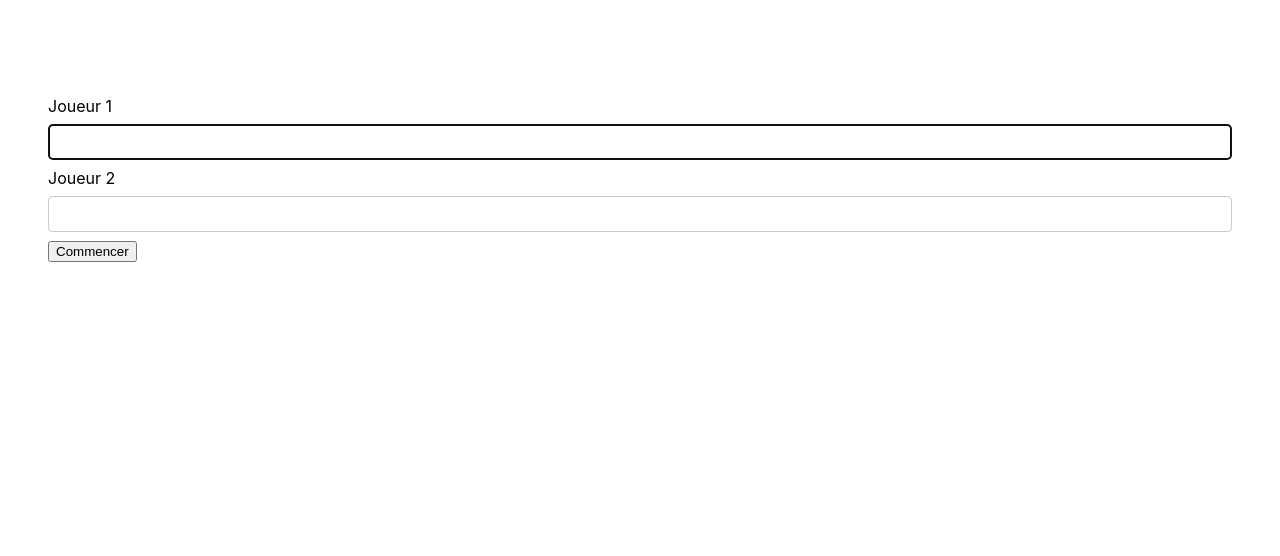
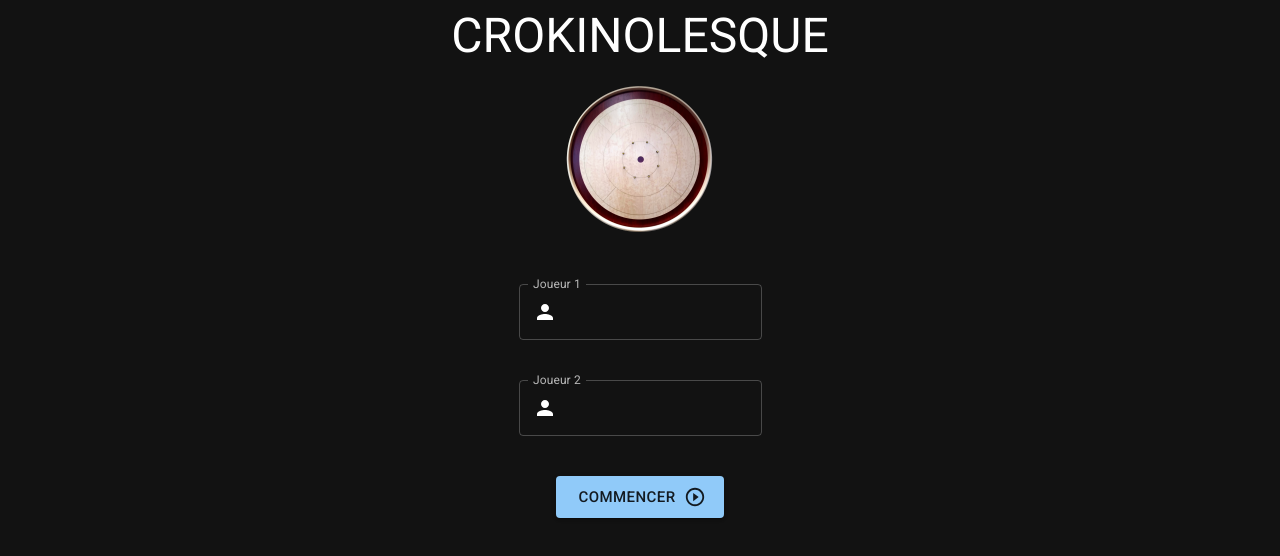
Before and after one commit to rouliane/crokinolesque, a React (Create React App) app: page / in a window 1280 px wide. Shown: the top 556 px of the page. Built offline with nearby package versions, Linux system fonts and the light colour scheme.

Commit message:
Add material design style to the application

```diff
--- a/public/index.html
+++ b/public/index.html
@@ -25,6 +25,12 @@
       Learn how to configure a non-root public URL by running `npm run build`.
     -->
     <title>Crokinolesque</title>
+    <link rel="preconnect" href="https://fonts.googleapis.com" />
+    <link rel="preconnect" href="https://fonts.gstatic.com" crossorigin />
+    <link
+      rel="stylesheet"
+      href="https://fonts.googleapis.com/css2?family=Roboto:wght@300;400;500;700&display=swap"
+    />
   </head>
   <body>
     <noscript>You need to enable JavaScript to run this app.</noscript>
--- a/src/Game.tsx
+++ b/src/Game.tsx
@@ -1,7 +1,11 @@
 import React, { useState } from 'react';
+import Box from '@mui/material/Box';
+import Container from '@mui/material/Container';
+import Typography from '@mui/material/Typography';
 import Initialization from './Initialization';
 import GameOver from './GameOver';
 import Ongoing from './Ongoing';
+import Logo from './logo.png';
 
 /**
  * game rules :
@@ -30,14 +34,26 @@ function Game() {
   const [winnerName, setWinnerName] = useState('');
   const firstPlayer = Math.random() < 0.5 ? player1Name : player2Name;
 
+  const launchGame = (player1Name: string, player2Name: string) => {
+    setPlayer1Name(player1Name);
+    setPlayer2Name(player2Name);
+    setPhase(GamePhase.Ongoing);
+  }
+
   const finishGame = (winner: string) => {
     setWinnerName(winner);
     setPhase(GamePhase.GameOver);
   }
 
   return (
-    <div>
-      {phase === GamePhase.Initialization && <Initialization moveToNextPhase={() => setPhase(GamePhase.Ongoing)} setPlayer1Name={setPlayer1Name} setPlayer2Name={setPlayer2Name}/>}
+    <Container disableGutters >
+      <Typography variant="h3" textAlign="center" textTransform="uppercase" m={1}>
+        Crokinolesque
+      </Typography>
+      <Box width={150} height={150} margin="20px auto 50px auto">
+        <img src={Logo} alt='Logo'/>
+      </Box>
+      {phase === GamePhase.Initialization && <Initialization moveToNextPhase={launchGame}/>}
       {phase === GamePhase.Ongoing && <Ongoing
         player1Name={player1Name}
         player2Name={player2Name}
@@ -48,7 +64,7 @@ function Game() {
         firstPlayer={firstPlayer}
         moveToNextPhase={finishGame}/>}
       {phase === GamePhase.GameOver && <GameOver winnerName={winnerName} winnerScore={player1Name === winnerName ? player1Score : player2Score} looserScore={player1Name === winnerName ? player2Score : player1Score}/>}
-    </div>
+    </Container>
   );
 }
 
--- a/src/GameOver.tsx
+++ b/src/GameOver.tsx
@@ -1,4 +1,7 @@
 import React from "react";
+import Container from "@mui/material/Container";
+import Button from "@mui/material/Button";
+import Typography from "@mui/material/Typography";
 
 type Props = {
     winnerName: string;
@@ -8,9 +11,9 @@ type Props = {
 
 export default function GameOver({winnerName, winnerScore, looserScore}: Props) {
   return (
-    <div>
-      <h1>{winnerName} a gagné {winnerScore} - {looserScore}</h1>
-      <button onClick={() => window.location.reload()}>Rejouer</button>
-    </div>
+    <Container sx={{textAlign: "center"}}>
+      <Typography variant="h5" mb={5}>{winnerName} a gagné {winnerScore} - {looserScore}</Typography>
+      <Button variant="contained" size="large" onClick={() => window.location.reload()}>Rejouer</Button>
+    </Container>
   );
 }
--- a/src/Initialization.tsx
+++ b/src/Initialization.tsx
@@ -1,19 +1,38 @@
-import React, { ChangeEvent } from 'react';
+import React, { ChangeEvent, useState } from 'react';
+import Button from '@mui/material/Button';
+import StartIcon from '@mui/icons-material/PlayCircleFilledWhiteOutlined';
+import TextField from '@mui/material/TextField';
+import PersonIcon from '@mui/icons-material/Person';
+import InputAdornment from '@mui/material/InputAdornment';
+import Box from '@mui/material/Box';
 
 type Props = {
-    moveToNextPhase: () => void;
-    setPlayer1Name: (name: string) => void;
-    setPlayer2Name: (name: string) => void;
+    moveToNextPhase: (player1Name: string, player2Name: string) => void;
 }
 
-export default function Initialization({ moveToNextPhase, setPlayer1Name, setPlayer2Name }: Props) {
+export default function Initialization({ moveToNextPhase }: Props) {
+    const [player1Name, setPlayer1Name] = useState('');
+    const [player2Name, setPlayer2Name] = useState('');
+
     return (
-        <div>
-            <label>Joueur 1</label>
-            <input type="text" autoFocus onChange={(event: ChangeEvent<HTMLInputElement>) => setPlayer1Name(event.target.value)}/>
-            <label>Joueur 2</label>
-            <input type="text" onChange={(event: ChangeEvent<HTMLInputElement>) => setPlayer2Name(event.target.value)}/>
-            <button onClick={moveToNextPhase}>Commencer</button>
-        </div>
+        <Box display="flex" flexDirection="column" alignItems="center" gap={5}>
+            <TextField
+                label="Joueur 1"
+                variant="outlined"
+                InputProps={{startAdornment: (<InputAdornment position="start"><PersonIcon /></InputAdornment>)}}
+                onChange={(event: ChangeEvent<HTMLInputElement>) => setPlayer1Name(event.target.value)}
+                tabIndex={1}
+            />
+
+            <TextField
+                label="Joueur 2"
+                variant="outlined"
+                InputProps={{startAdornment: (<InputAdornment position="start"><PersonIcon /></InputAdornment>)}}
+                onChange={(event: ChangeEvent<HTMLInputElement>) => setPlayer2Name(event.target.value)}
+                tabIndex={2}
+            />
+
+            <Button variant='contained' size='large' onClick={() => moveToNextPhase(player1Name, player2Name)} endIcon={<StartIcon />}>Commencer</Button>
+        </Box>
     );
 }
--- a/src/Ongoing.tsx
+++ b/src/Ongoing.tsx
@@ -1,4 +1,17 @@
 import React, { ChangeEvent, useState } from "react";
+import Container from "@mui/material/Container";
+import Typography from "@mui/material/Typography";
+import ArrowForwardIcon from '@mui/icons-material/ArrowForward';
+import List from '@mui/material/List';
+import ListItem from '@mui/material/ListItem';
+import ListItemButton from '@mui/material/ListItemButton';
+import ListItemIcon from '@mui/material/ListItemIcon';
+import ListItemText from '@mui/material/ListItemText';
+import Button from "@mui/material/Button";
+import Box from "@mui/material/Box";
+import TextField from "@mui/material/TextField";
+import PinIcon from '@mui/icons-material/Pin';
+import InputAdornment from '@mui/material/InputAdornment';
 
 type Props = {
     player1Name: string;
@@ -40,36 +53,52 @@ export default function Ongoing({ player1Name, player2Name, firstPlayer, player1
     }
 
     return (
-        <div>
-            <p>
-                {player1Name} {isCurrentPlayer(player1Name) ? '*' : ''} : {player1Score}
+        <Container>
+            <List>
+                <ListItem disablePadding disableGutters>
+                    <ListItemButton disableGutters>
+                        <ListItemIcon>
+                            {isCurrentPlayer(player1Name) && <ArrowForwardIcon />}
+                        </ListItemIcon>
+                        <ListItemText>
+                            <Typography variant="h5">{player1Name} : {player1Score}</Typography>
+                        </ListItemText>
+                    </ListItemButton>
+                </ListItem>
+                <ListItem disablePadding disableGutters>
+                    <ListItemButton disableGutters>
+                        <ListItemIcon>
+                            {isCurrentPlayer(player2Name) && <ArrowForwardIcon />}
+                        </ListItemIcon>
+                        <ListItemText>
+                            <Typography variant="h5">{player2Name} : {player2Score}</Typography>
+                        </ListItemText>
+                    </ListItemButton>
+                </ListItem>
+            </List>
 
-            </p>
-            <p>
-                {player2Name} {isCurrentPlayer(player2Name) ? '*' : ''} : {player2Score}
-            </p>
+            <Box mt={3}>
+                <Typography variant="h5" textAlign="center">Qui a gagné cette manche ?</Typography>
 
-            <div>
-                <p>Qui a gagné cette manche ?</p>
-
-
-                <label htmlFor="winnerIsPlayer1">{player1Name}</label>
-                <input type="radio" name="roundWinner" id="winnerIsPlayer1" value="winnerIsPlayer1" checked={roundWinner === player1Name} onClick={() => setRoundWinner(player1Name)}/>
-
-                <label htmlFor="winnerIsPlayer2">{player2Name}</label>
-                <input type="radio" name="roundWinner" id="winnerIsPlayer2" value="winnerIsPlayer2" checked={roundWinner === player2Name} onClick={() => setRoundWinner(player2Name)}/>
+                <Box display="flex" justifyContent="space-around" mt={2}>
+                    <Button variant="contained" color={roundWinner === null ? 'primary' : roundWinner === player1Name ? 'success' : 'inherit'} onClick={() => setRoundWinner(player1Name)}>{player1Name}</Button>
+                    <Button variant="contained" color={roundWinner === null ? 'primary' : roundWinner === player2Name ? 'success' : 'inherit'} onClick={() => setRoundWinner(player2Name)}>{player2Name}</Button>
+                </Box>
 
                 {roundWinner !== null &&
-                    <>
-                    <div>
-                        <label htmlFor="winnerPoints">Points</label>
-                        <input type="number" max={240} min={0} id="winnerPoints" value={roundPoints === null ? '' : roundPoints} onChange={(event: ChangeEvent<HTMLInputElement>) => setRoundPoints(Number(event.target.value))}/>
-                    </div>
-
-                    <button onClick={validateRound}>Valider</button>
-                    </>
+                    <Box display="flex" flexDirection="column" alignItems="center" gap={5} mt={5}>
+                        <TextField
+                            type="number"
+                            label="Points"
+                            variant="outlined"
+                            InputProps={{startAdornment: (<InputAdornment position="start"><PinIcon /></InputAdornment>)}}
+                            onChange={(event: ChangeEvent<HTMLInputElement>) => setRoundPoints(Number(event.target.value))}
+                            inputRef={input => input && input.focus()}
+                        />
+                        <Button variant="contained" size="large" onClick={validateRound}>Valider</Button>
+                    </Box>
                 }
-            </div>
-        </div>
+            </Box>
+        </Container>
     );
 }
--- a/src/index.css
+++ b/src/index.css
@@ -48,3 +48,23 @@ input, textarea, select {
 input {
   margin: 0.5rem 0;
 }
+/* Style buttons for better appearance on mobile */
+button {
+  display: inline-block;
+  padding: 0.5rem 1rem;
+  font-size: 1rem;
+  font-weight: bold;
+  text-align: center;
+  text-decoration: none;
+  white-space: nowrap;
+  cursor: pointer;
+  border-radius: 0.25rem;
+  border: none;
+  background-color: #007bff;
+  color: #fff;
+}
+
+/* Adjust button margins for better spacing on mobile */
+button {
+  margin: 0.5rem 0;
+}
--- a/src/index.tsx
+++ b/src/index.tsx
@@ -1,13 +1,24 @@
 import React from 'react';
 import ReactDOM from 'react-dom/client';
-import './index.css';
 import Game from './Game';
+import { ThemeProvider, createTheme } from '@mui/material/styles';
+import { CssBaseline } from '@mui/material';
 
 const root = ReactDOM.createRoot(
   document.getElementById('root') as HTMLElement
 );
+
+const darkTheme = createTheme({
+  palette: {
+    mode: 'dark',
+  },
+});
+
 root.render(
   <React.StrictMode>
+    <ThemeProvider theme={darkTheme}>
+    <CssBaseline />
     <Game />
+    </ThemeProvider>
   </React.StrictMode>
 );
```
Also changed, not shown: package.json (+9 -7 lines), src/logo.png (added), 1 other file (tests, documents, lock files or other folders).
